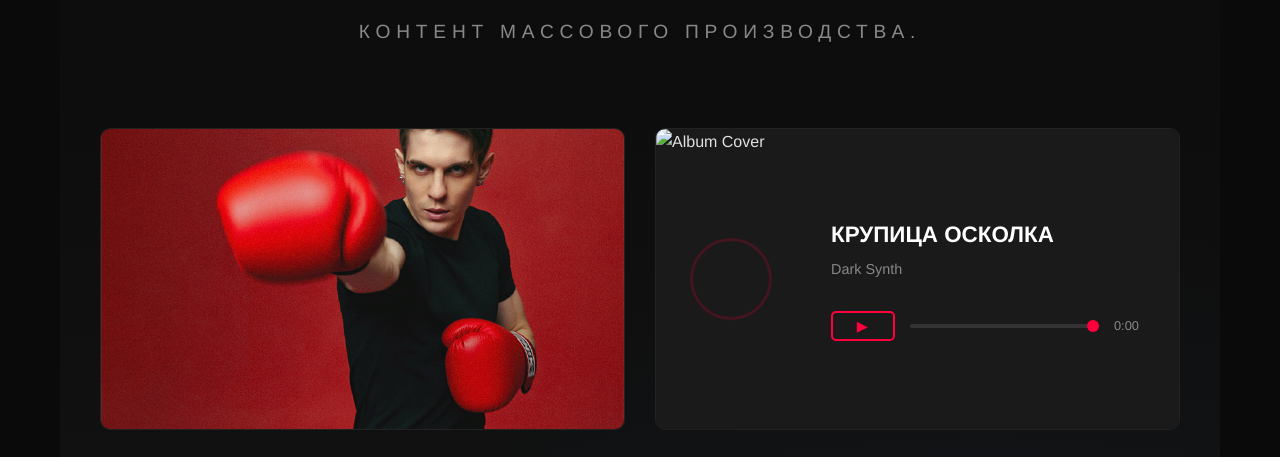
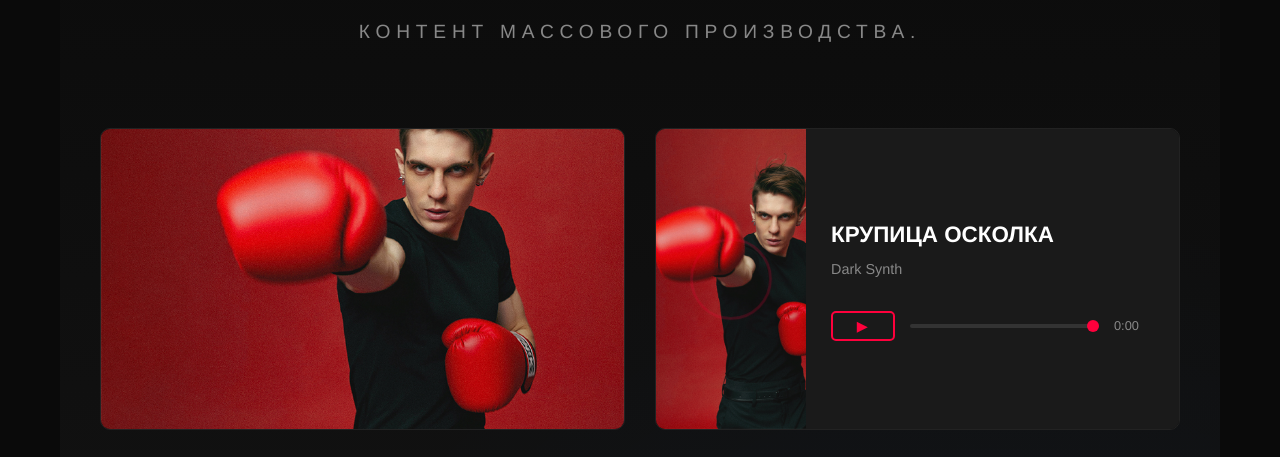
Before and after one commit to frodesdid/frodesdid.github.io, a plain HTML site: page index.html in a window 1280 px wide. Shown: the part 2021-2478 px from the top of the page. Drawn offline with Linux system fonts and the light colour scheme; grey boxes are pictures that could not be loaded; a web font is replaced by a local one.

Commit message:
Update index.html

```diff
--- a/index.html
+++ b/index.html
@@ -108,10 +108,10 @@
                 <div class="item-media">
                     <div class="music-container">
                         <div class="album-art">
-                            <img src="assets/images/album-cover.jpg" alt="Album Cover">
+                            <img src="assets/images/RF.jpg" alt="Album Cover">
                             <div class="play-pulse"></div>
                             <button class="play-overlay-btn" onclick="togglePlay(this)">
-                                <span class="play-icon">▶</span>
+                                <span class="play-icon"> ▶</span>
                             </button>
                         </div>
                         <div class="track-details">
```
